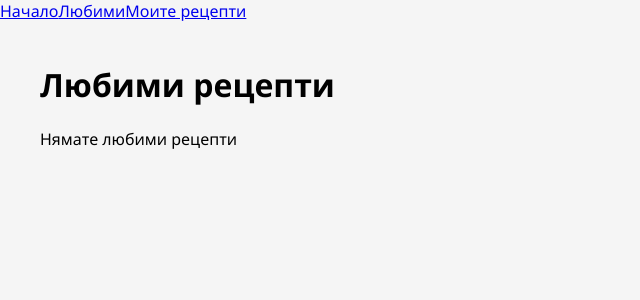
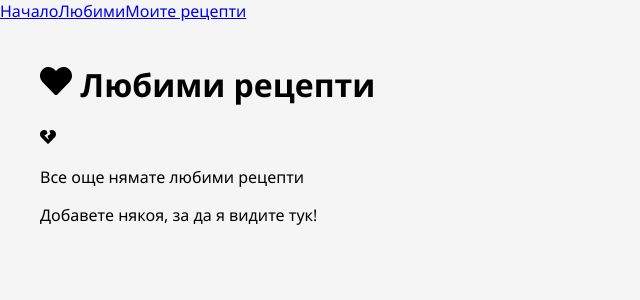
Before and after one commit to 0bora0/RecipeVault, a React (Create React App) app in the folder recipe-vault/: page /favorites in a window 1280 px wide. Shown: the top 300 px of the page, without its empty margins (0-640 px from the left). Built offline with nearby package versions, Linux system fonts and the light colour scheme.

Commit message:
Update styles for Favorites.jsx component

```diff
--- a/recipe-vault/package.json
+++ b/recipe-vault/package.json
@@ -11,7 +11,7 @@
     "@testing-library/user-event": "^13.5.0",
     "axios": "^1.8.4",
     "bootstrap-icons": "^1.11.3",
-    "framer-motion": "^12.6.3",
+    "framer-motion": "^12.6.5",
     "react": "^19.1.0",
     "react-confirm-alert": "^3.0.6",
     "react-dom": "^19.1.0",
--- /dev/null
+++ b/recipe-vault/src/pages/Favorites/Favorites.css
@@ -0,0 +1,13 @@
+.favorites-page {
+  background: linear-gradient(to bottom, #fff1f2, #fff);
+}
+
+.remove-favorite-btn {
+  box-shadow: 0 4px 15px rgba(225, 29, 72, 0.2);
+  transition: all 0.3s ease;
+}
+
+.remove-favorite-btn:hover {
+  transform: scale(1.1);
+  box-shadow: 0 6px 20px rgba(225, 29, 72, 0.3);
+}
--- a/recipe-vault/src/pages/Favorites/Favorites.jsx
+++ b/recipe-vault/src/pages/Favorites/Favorites.jsx
@@ -2,32 +2,87 @@ import React from 'react';
 import { useSelector, useDispatch } from 'react-redux';
 import { removeFavorite } from '../../features/recipes/recipeSlice';
 import RecipeCard from '../../components/RecipeCard';
+import { FaHeartBroken, FaHeart } from 'react-icons/fa';
+import { motion } from 'framer-motion';
 
 export default function Favorites() {
   const favorites = useSelector(state => state.recipes.favorites);
   const dispatch = useDispatch();
 
+  // Анимационни варианти
+  const containerVariants = {
+    hidden: { opacity: 0 },
+    visible: {
+      opacity: 1,
+      transition: { staggerChildren: 0.1, delayChildren: 0.2 }
+    }
+  };
+
+  const itemVariants = {
+    hidden: { y: 20, opacity: 0 },
+    visible: {
+      y: 0,
+      opacity: 1,
+      transition: { type: 'spring', stiffness: 100 }
+    }
+  };
+
   return (
-    <div className="favorites-page">
-      <h1>Любими рецепти</h1>
+    <motion.div
+      className="favorites-page py-8 px-4 md:px-8 min-h-screen bg-gradient-to-b from-rose-50 to-white"
+      initial={{ opacity: 0 }}
+      animate={{ opacity: 1 }}
+      exit={{ opacity: 0 }}
+    >
+      <div className="max-w-7xl mx-auto">
+        <motion.h1
+          className="text-4xl md:text-5xl font-bold text-center mb-8 text-rose-600"
+          initial={{ y: -20 }}
+          animate={{ y: 0 }}
+          transition={{ type: 'spring', stiffness: 100 }}
+        >
+          <FaHeart className="inline mr-3" /> Любими рецепти
+        </motion.h1>
 
         {favorites.length === 0 ? (
-        <p>Нямате любими рецепти</p>
+          <motion.div
+            className="text-center py-12"
+            initial={{ opacity: 0 }}
+            animate={{ opacity: 1 }}
+            transition={{ delay: 0.3 }}
+          >
+            <FaHeartBroken className="mx-auto text-4xl text-rose-300 mb-4" />
+            <p className="text-xl text-gray-600">Все още нямате любими рецепти</p>
+            <p className="text-gray-500 mt-2">Добавете някоя, за да я видите тук!</p>
+          </motion.div>
         ) : (
-        <div className="favorites-grid">
+          <motion.div
+            className="favorites-grid grid grid-cols-1 sm:grid-cols-2 lg:grid-cols-3 gap-6"
+            variants={containerVariants}
+            initial="hidden"
+            animate="visible"
+          >
             {favorites.map(recipe => (
-            <div key={recipe.id} className="favorite-item">
+              <motion.div
+                key={recipe.id}
+                className="favorite-item relative group"
+                variants={itemVariants}
+                whileHover={{ y: -5 }}
+              >
                 <RecipeCard recipe={recipe} />
-              <button
+                <motion.button
                   onClick={() => dispatch(removeFavorite(recipe.id))}
-                className="remove-favorite-btn"
+                  className="remove-favorite-btn absolute -top-3 -right-3 bg-white rounded-full p-2 shadow-lg text-rose-500 hover:text-white hover:bg-rose-600 transition-all duration-300 group-hover:scale-110"
+                  whileTap={{ scale: 0.9 }}
+                  title="Премахни от любими"
                 >
-                Премахни от любими
-              </button>
-            </div>
+                  <FaHeartBroken className="text-xl" />
+                </motion.button>
+              </motion.div>
             ))}
-        </div>
+          </motion.div>
         )}
       </div>
+    </motion.div>
   );
 }
```
Also changed, not shown: 1 other file (tests, documents, lock files or other folders). Lines whose indentation alone changed are shown as unchanged.
